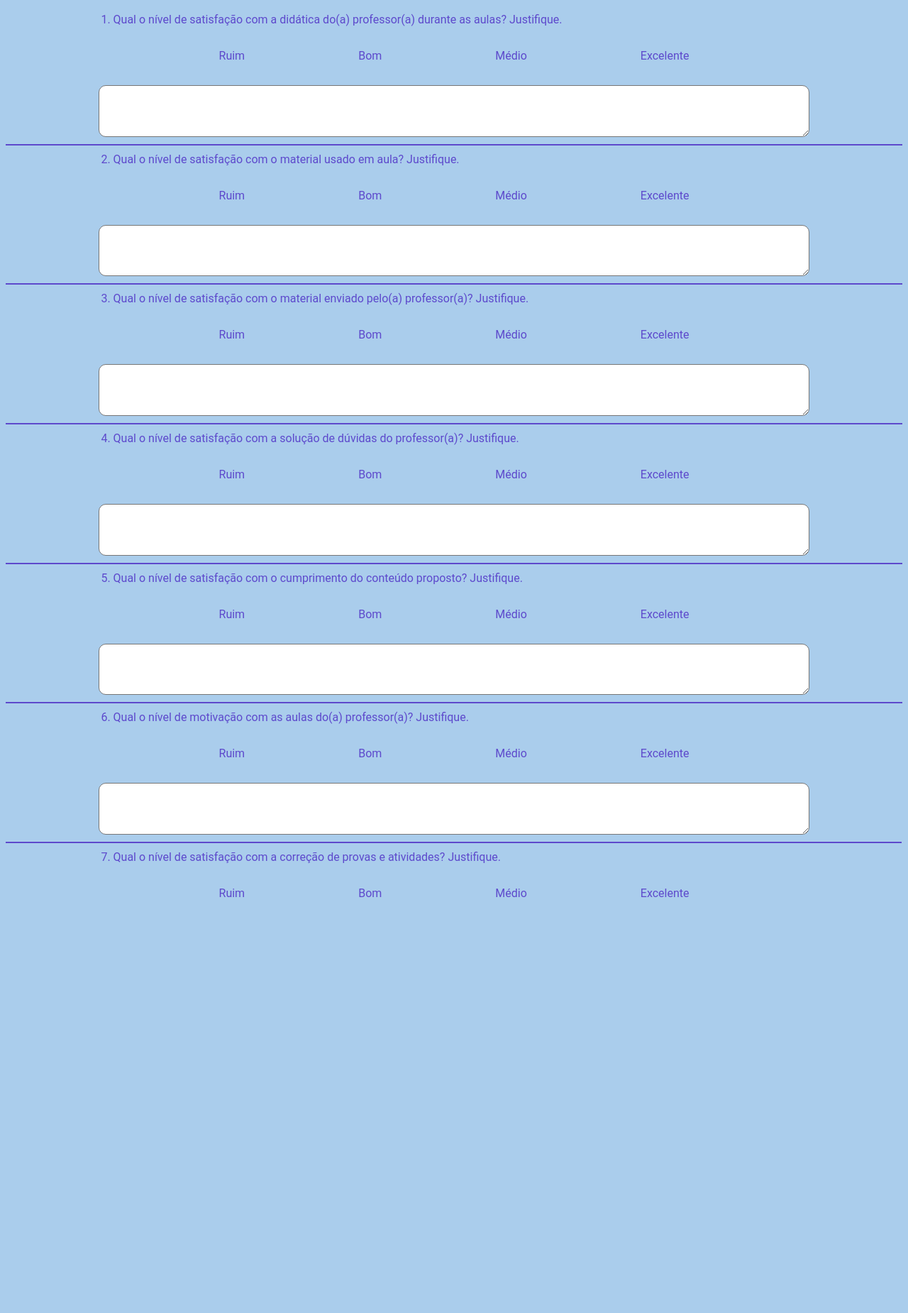
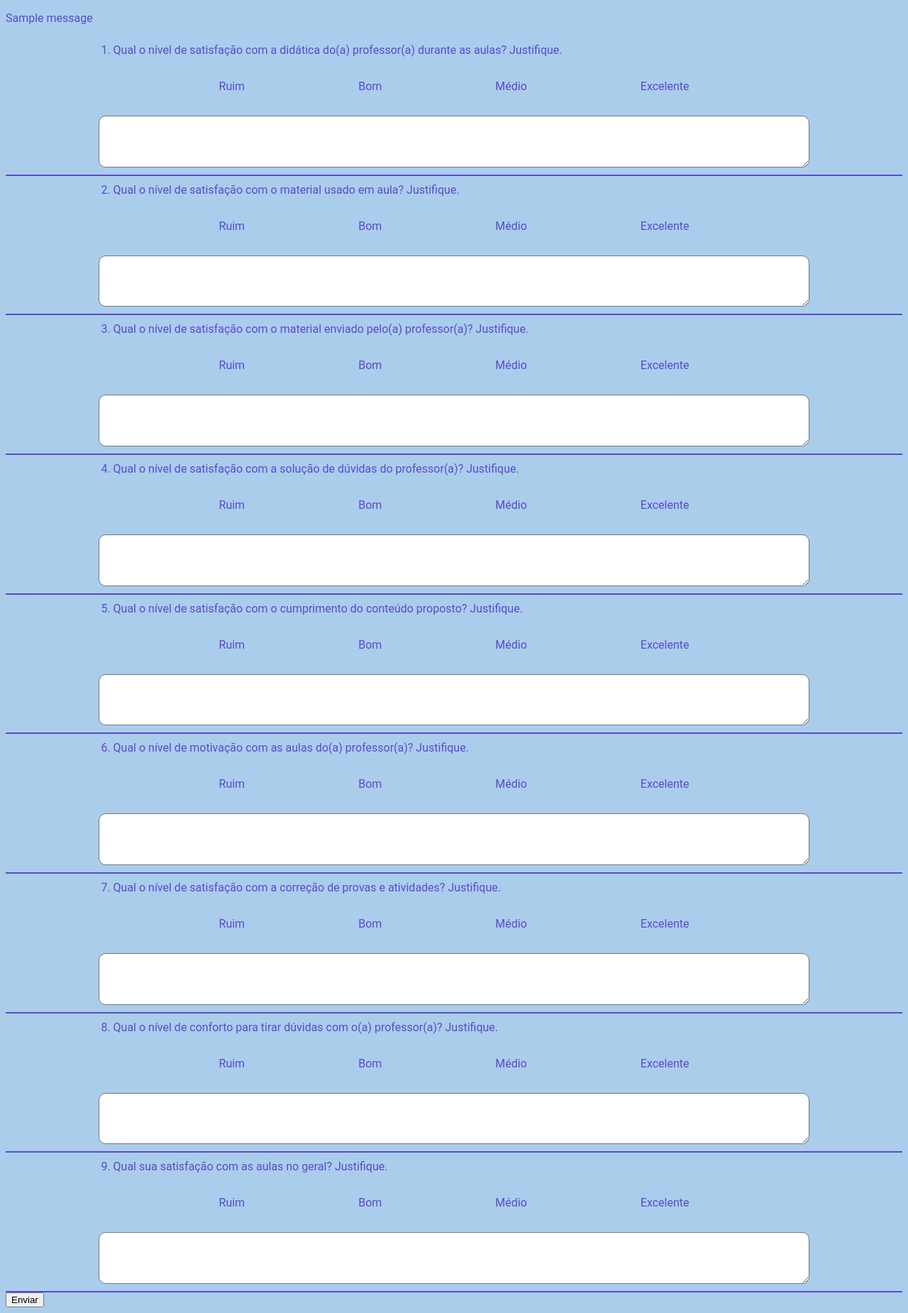
Before and after one commit to vitor-ximenes-oliveira/SAE, a Django app: template SAE/website/templates/feedback.html in a window 1280 px wide. Shown: the whole page at 71% size. Before the commit the page ends 1264 px from the top, so only its background shows below. Run offline with Django 3.2, Linux system fonts and the light colour scheme; the template is opened without the code that fills it, so the values that code supplies are empty; tables that the repository leaves empty hold one stand-in row (values such as "Sample post"); one stand-in notice (Sample message) is shown.

Commit message:
Update feedback.html

```diff
--- a/SAE/website/templates/feedback.html
+++ b/SAE/website/templates/feedback.html
@@ -4,163 +4,175 @@
     <meta charset="UTF-8">
     <meta http-equiv="X-UA-Compatible" content="IE=edge">
     <meta name="viewport" content="width=device-width, initial-scale=1.0">
-    <link rel="stylesheet" href="../estilos/feedback.css">
+    <link rel="stylesheet" type = "text/css" href="../estilos/feedback.css">
     <title>Feedback</title>
 </head>
 <body>
+    {% for message in messages %}
+    <p id="messages">{{message}}</p>
+    {% endfor %}
+
+    <form method="POST" class="post-form" action="/feedback">
+        {% csrf_token %}
     <div class="container_form">
         <label class="txt_Questao">1. Qual o nível de satisfação com a didática do(a) professor(a) durante as aulas? Justifique.</label>
         <div class="botoes">
-            <input type="radio" class="btn btn-check" id="radio1" name="btn-radio" value="1" />
+            <input type="radio" class="btn btn-check" id="radio1" name="btn-radio" value="Ruim" minlength="1" required/>
             <label class="btn" for="radio1">Ruim</label>
-            <input type="radio" class="btn btn-check" id="radio2" name="btn-radio" value="2" />
+            <input type="radio" class="btn btn-check" id="radio2" name="btn-radio" value="Bom" minlength="1" required/>
             <label class="btn" for="radio2">Bom</label>
-            <input type="radio" class="btn btn-check" id="radio3" name="btn-radio" value="3" />
+            <input type="radio" class="btn btn-check" id="radio3" name="btn-radio" value="Médio" minlength="1" required/>
             <label class="btn" for="radio3">Médio</label>
-            <input type="radio" class="btn btn-check" id="radio4" name="btn-radio" value="4" />
+            <input type="radio" class="btn btn-check" id="radio4" name="btn-radio" value="Ótimo" minlength="1" required/>
             <label class="btn" for="radio4">Excelente</label>
 
         </div>
 
-        <textarea name="JusticativaClareza1" id="" cols="30" rows="10"></textarea>
+        <textarea type="Justificativa1" name="Justificativa1" id="Justificativa1" cols="30" rows="10" maxlength="255"></textarea>
     </div>
 
     <div class="container_form">
         <label class="txt_Questao">2. Qual o nível de satisfação com o material usado em aula? Justifique.</label>
         <div class="botoes">
-            <input type="radio" class="btn btn-check" id="radio5" name="btn-radio2" value="1" />
+            <input type="radio" class="btn btn-check" id="radio5" name="btn-radio2" value="Ruim" minlength="1" required/>
             <label class="btn" for="radio5">Ruim</label>
-            <input type="radio" class="btn btn-check" id="radio6" name="btn-radio2" value="2" />
+            <input type="radio" class="btn btn-check" id="radio6" name="btn-radio2" value="Bom" minlength="1" required/>
             <label class="btn" for="radio6">Bom</label>
-            <input type="radio" class="btn btn-check" id="radio7" name="btn-radio2" value="3" />
+            <input type="radio" class="btn btn-check" id="radio7" name="btn-radio2" value="Médio" minlength="1" required/>
             <label class="btn" for="radio7">Médio</label>
-            <input type="radio" class="btn btn-check" id="radio8" name="btn-radio2" value="4" />
+            <input type="radio" class="btn btn-check" id="radio8" name="btn-radio2" value="Ótimo" minlength="1" required/>
             <label class="btn" for="radio8">Excelente</label>
 
         </div>
 
-        <textarea name="JusticativaClareza2" id="" cols="30" rows="10"></textarea>
+        <textarea name="Justificativa2" id="Justificativa2" cols="30" rows="10" maxlength="255"></textarea>
     </div>
 
     <div class="container_form">
         <label class="txt_Questao">3. Qual o nível de satisfação com o material enviado pelo(a) professor(a)? Justifique.</label>
         <div class="botoes">
-            <input type="radio" class="btn btn-check" id="radio9" name="btn-radio3" value="1" />
+            <input type="radio" class="btn btn-check" id="radio9" name="btn-radio3" value="Ruim" minlength="1" required/>
             <label class="btn" for="radio9">Ruim</label>
-            <input type="radio" class="btn btn-check" id="radio10" name="btn-radio3" value="2" />
+            <input type="radio" class="btn btn-check" id="radio10" name="btn-radio3" value="Bom" minlength="1" required/>
             <label class="btn" for="radio10">Bom</label>
-            <input type="radio" class="btn btn-check" id="radio11" name="btn-radio3" value="3" />
+            <input type="radio" class="btn btn-check" id="radio11" name="btn-radio3" value="Médio" minlength="1" required/>
             <label class="btn" for="radio11">Médio</label>
-            <input type="radio" class="btn btn-check" id="radio12" name="btn-radio3" value="4" />
+            <input type="radio" class="btn btn-check" id="radio12" name="btn-radio3" value="Ótimo" minlength="1" required/>
             <label class="btn" for="radio12">Excelente</label>
 
         </div>
 
-        <textarea name="JusticativaClareza3" id="" cols="30" rows="10"></textarea>
+        <textarea name="Justificativa3" id="Justificativa3" cols="30" rows="10" maxlength="255"></textarea>
     </div>
 
     <div class="container_form">
         <label class="txt_Questao">4. Qual o nível de satisfação com a solução de dúvidas do professor(a)? Justifique.</label>
         <div class="botoes">
-            <input type="radio" class="btn btn-check" id="radio13" name="btn-radio4" value="1" />
+            <input type="radio" class="btn btn-check" id="radio13" name="btn-radio4" value="Ruim" minlength="1" required/>
             <label class="btn" for="radio13">Ruim</label>
-            <input type="radio" class="btn btn-check" id="radio14" name="btn-radio4" value="2" />
+            <input type="radio" class="btn btn-check" id="radio14" name="btn-radio4" value="Bom" minlength="1" required/>
             <label class="btn" for="radio14">Bom</label>
-            <input type="radio" class="btn btn-check" id="radio15" name="btn-radio4" value="3" />
+            <input type="radio" class="btn btn-check" id="radio15" name="btn-radio4" value="Médio" minlength="1" required/>
             <label class="btn" for="radio15">Médio</label>
-            <input type="radio" class="btn btn-check" id="radio16" name="btn-radio4" value="4" />
+            <input type="radio" class="btn btn-check" id="radio16" name="btn-radio4" value="Ótimo" minlength="1" required/>
             <label class="btn" for="radio16">Excelente</label>
 
         </div>
 
-        <textarea name="JusticativaClareza4" id="" cols="30" rows="10"></textarea>
+        <textarea name="Justificativa4" id="Justificativa4" cols="30" rows="10" maxlength="255"></textarea>
     </div>
 
     <div class="container_form">
         <label class="txt_Questao">5. Qual o nível de satisfação com o cumprimento do conteúdo proposto? Justifique.</label>
         <div class="botoes">
-            <input type="radio" class="btn btn-check" id="radio17" name="btn-radio5" value="1" />
+            <input type="radio" class="btn btn-check" id="radio17" name="btn-radio5" value="Ruim" minlength="1" required/>
             <label class="btn" for="radio17">Ruim</label>
-            <input type="radio" class="btn btn-check" id="radio18" name="btn-radio5" value="2" />
+            <input type="radio" class="btn btn-check" id="radio18" name="btn-radio5" value="Bom" minlength="1" required/>
             <label class="btn" for="radio18">Bom</label>
-            <input type="radio" class="btn btn-check" id="radio19" name="btn-radio5" value="3" />
+            <input type="radio" class="btn btn-check" id="radio19" name="btn-radio5" value="Médio" minlength="1" required/>
             <label class="btn" for="radio19">Médio</label>
-            <input type="radio" class="btn btn-check" id="radio20" name="btn-radio5" value="4" />
+            <input type="radio" class="btn btn-check" id="radio20" name="btn-radio5" value="Ótimo" minlength="1" required/>
             <label class="btn" for="radio20">Excelente</label>
 
         </div>
 
-        <textarea name="JusticativaClareza5" id="" cols="30" rows="10"></textarea>
+        <textarea name="Justificativa5" id="Justificativa5" cols="30" rows="10" maxlength="255"></textarea>
     </div>
 
     <div class="container_form">
         <label class="txt_Questao">6. Qual o nível de motivação com as aulas do(a) professor(a)? Justifique.</label>
         <div class="botoes">
-            <input type="radio" class="btn btn-check" id="radio21" name="btn-radio6" value="1" />
+            <input type="radio" class="btn btn-check" id="radio21" name="btn-radio6" value="Ruim" minlength="1" required/>
             <label class="btn" for="radio21">Ruim</label>
-            <input type="radio" class="btn btn-check" id="radio22" name="btn-radio6" value="2" />
+            <input type="radio" class="btn btn-check" id="radio22" name="btn-radio6" value="Bom" minlength="1" required/>
             <label class="btn" for="radio22">Bom</label>
-            <input type="radio" class="btn btn-check" id="radio23" name="btn-radio6" value="3" />
+            <input type="radio" class="btn btn-check" id="radio23" name="btn-radio6" value="Médio" minlength="1" required/>
             <label class="btn" for="radio23">Médio</label>
-            <input type="radio" class="btn btn-check" id="radio24" name="btn-radio6" value="4" />
+            <input type="radio" class="btn btn-check" id="radio24" name="btn-radio6" value="Ótimo" minlength="1" required/>
             <label class="btn" for="radio24">Excelente</label>
 
         </div>
 
-        <textarea name="JusticativaClareza6" id="" cols="30" rows="10"></textarea>
+        <textarea name="Justificativa6" id="Justificativa6" cols="30" rows="10" maxlength="255"></textarea>
     </div>
 
     <div class="container_form">
         <label class="txt_Questao">7. Qual o nível de satisfação com a correção de provas e atividades? Justifique.</label>
         <div class="botoes">
-            <input type="radio" class="btn btn-check" id="radio25" name="btn-radio7" value="1" />
+            <input type="radio" class="btn btn-check" id="radio25" name="btn-radio7" value="Ruim" minlength="1" required/>
             <label class="btn" for="radio25">Ruim</label>
-            <input type="radio" class="btn btn-check" id="radio26" name="btn-radio7" value="2" />
+            <input type="radio" class="btn btn-check" id="radio26" name="btn-radio7" value="Bom" minlength="1" required/>
             <label class="btn" for="radio26">Bom</label>
-            <input type="radio" class="btn btn-check" id="radio27" name="btn-radio7" value="3" />
+            <input type="radio" class="btn btn-check" id="radio27" name="btn-radio7" value="Médio" minlength="1" required/>
             <label class="btn" for="radio27">Médio</label>
-            <input type="radio" class="btn btn-check" id="radio28" name="btn-radio7" value="4" />
+            <input type="radio" class="btn btn-check" id="radio28" name="btn-radio7" value="Ótimo" minlength="1" required/>
             <label class="btn" for="radio28">Excelente</label>
 
         </div>
 
-        <textarea name="JusticativaClareza7" id="" cols="30" rows="10"></textarea>
+        <textarea name="Justificativa7" id="Justificativa7" cols="30" rows="10" maxlength="255"></textarea>
     </div>
 
     <div class="container_form">
         <label class="txt_Questao">8. Qual o nível de conforto para tirar dúvidas com o(a) professor(a)? Justifique.</label>
         <div class="botoes">
-            <input type="radio" class="btn btn-check" id="radio29" name="btn-radio8" value="1" />
+            <input type="radio" class="btn btn-check" id="radio29" name="btn-radio8" value="Ruim" minlength="1" required/>
             <label class="btn" for="radio29">Ruim</label>
-            <input type="radio" class="btn btn-check" id="radio30" name="btn-radio8" value="2" />
+            <input type="radio" class="btn btn-check" id="radio30" name="btn-radio8" value="Bom" minlength="1" required/>
             <label class="btn" for="radio30">Bom</label>
-            <input type="radio" class="btn btn-check" id="radio31" name="btn-radio8" value="3" />
+            <input type="radio" class="btn btn-check" id="radio31" name="btn-radio8" value="Médio" minlength="1" required/>
             <label class="btn" for="radio31">Médio</label>
-            <input type="radio" class="btn btn-check" id="radio32" name="btn-radio8" value="4" />
+            <input type="radio" class="btn btn-check" id="radio32" name="btn-radio8" value="Ótimo" minlength="1" required/>
             <label class="btn" for="radio32">Excelente</label>
 
         </div>
 
-        <textarea name="JusticativaClareza8" id="" cols="30" rows="10"></textarea>
+        <textarea type= "Justificativa8" name="Justificativa8" id="Justificativa8" cols="30" rows="10" maxlength="255"></textarea>
     </div>
 
 
     <div class="container_form">
-        <label class="txt_Questao">9. Qual sua satisfação com as aulas no geral? Justifique.</label>
+        <label class="txt_Questao" for="Justificativa9">9. Qual sua satisfação com as aulas no geral? Justifique.</label>
         <div class="botoes">
-            <input type="radio" class="btn btn-check" id="radio33" name="btn-radio9" value="1" />
+            <input type="radio" class="btn btn-check" id="radio33" name="btn-radio9" value="Ruim" minlength="1" required/>
             <label class="btn" for="radio33">Ruim</label>
-            <input type="radio" class="btn btn-check" id="radio34" name="btn-radio9" value="2" />
+            <input type="radio" class="btn btn-check" id="radio34" name="btn-radio9" value="Bom" minlength="1" required/>
             <label class="btn" for="radio34">Bom</label>
-            <input type="radio" class="btn btn-check" id="radio35" name="btn-radio9" value="3" />
+            <input type="radio" class="btn btn-check" id="radio35" name="btn-radio9" value="Médio" minlength="1" required/>
             <label class="btn" for="radio35">Médio</label>
-            <input type="radio" class="btn btn-check" id="radio36" name="btn-radio9" value="4" />
+            <input type="radio" class="btn btn-check" id="radio36" name="btn-radio9" value="Ótimo" minlength="1" required/>
             <label class="btn" for="radio36">Excelente</label>
 
         </div>
 
-        <textarea name="JusticativaClareza" id="" cols="30" rows="10"></textarea>
+        <textarea type= "Justicativa9" name="Justificativa9" id="Justicativa9" cols="30" rows="10" class="form-control" maxlength="255"></textarea>
     </div>
-
+    <div class="form-group row">
+        <label class="col-sm=1 col-form-label"></label>
+        <div class="col-sm-4">
+        <button type="submit">Enviar</button>
+        </div>
+    </div>
+</form>
 </body>
 </html>
```
